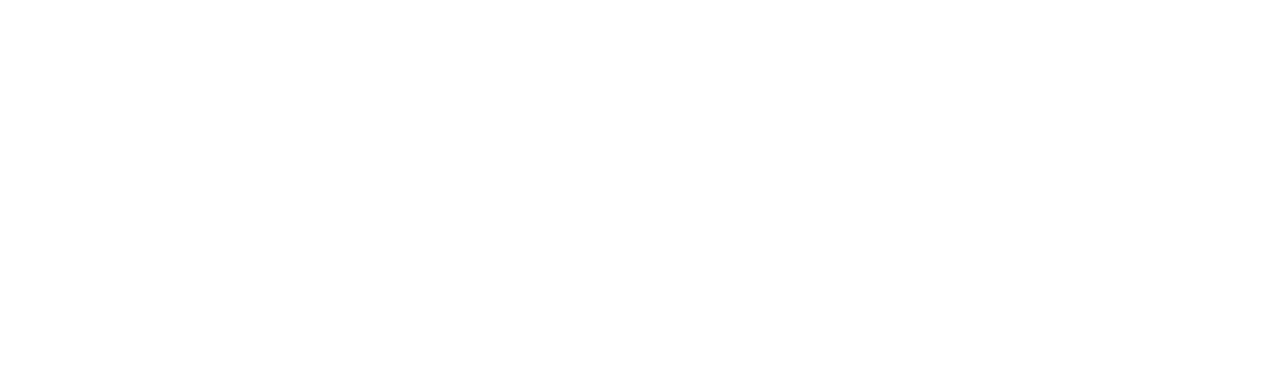
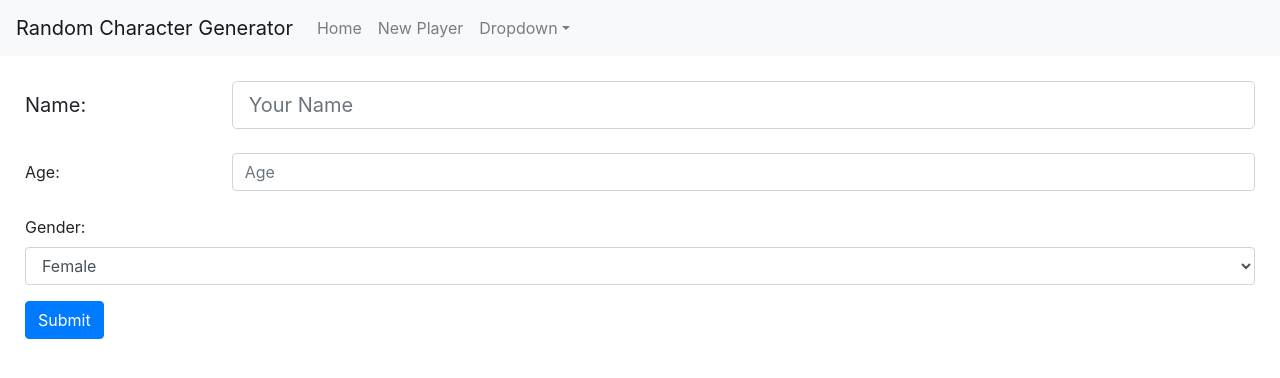
Before and after one commit to jackrobinrye/react_redux_project_5, a React (Create React App) app in the folder rcg_frontend/: page /new-player in a window 1280 px wide. Shown: the top 378 px of the page. Built offline with nearby package versions, Linux system fonts and the light colour scheme.

Commit message:
barebones of new player form set up

```diff
--- a/rcg_frontend/src/containers/App.js
+++ b/rcg_frontend/src/containers/App.js
@@ -5,6 +5,7 @@
 } from 'react-router-dom';
 // import './App.css';
 import Home from './Home';
+import NewPlayer from './NewPlayer';
 
 class App extends Component {
 
@@ -14,9 +15,8 @@
         <div>
           {/* {console.log(this.state)} */}
 
-          <Route exact path="/" render={() => <Home />}
-
-            />
+          <Route exact path="/" render={() => <Home />} />
+          <Route exact path="/new-player" render={() => <NewPlayer />} />
           {/* <Route path='/movies' render={routerProps => <MoviesPage {...routerProps} movies={this.state.movies}/>} /> */}
         </div>
       </Router>
--- a/rcg_frontend/src/containers/NewPlayer.js
+++ b/rcg_frontend/src/containers/NewPlayer.js
@@ -1,5 +1,8 @@
 import React, { Component } from 'react';
 import Header from '../components/Header';
+import Form from 'react-bootstrap/Form'
+import Col from 'react-bootstrap/Col'
+import Button from 'react-bootstrap/Button'
 
 export default class NewPlayer extends Component {
     constuctor() {
@@ -10,9 +13,43 @@
         return (
             <div>
                 <Header />
-                <Form>
-
-                </Form>
+                    <Form style={{padding: "25px"}}>
+                        <Form.Group>
+                            <Form.Row>
+                                <Form.Label column="lg" lg={2}>
+                                    Name:
+                                </Form.Label>
+                                <Col>
+                                    <Form.Control size="lg" type="text" placeholder="Your Name" />
+                                </Col>
+                            </Form.Row>
+                            <br />
+                            <Form.Row>
+                                <Form.Label column lg={2}>
+                                    Age:
+                                </Form.Label>
+                                <Col>
+                                    <Form.Control type="number" placeholder="Age" />
+                                </Col>
+                            </Form.Row>
+                            <br />
+                            <Form.Label>Gender: </Form.Label>
+                            {/* GET DEFAULT VALUE TO WORK */}
+                            <Form.Control as="select" defaultValue="Choose...">
+                                <option>Female</option>
+                                <option>Male</option>
+                                <option>Non-binary</option>
+                                <option>Agender</option>
+                                <option>Genderfluid</option>
+                                <option>Genderqueer</option>
+                                <option>Bigender</option>
+                                <option>Polygender</option>
+                            </Form.Control>
+                        </Form.Group>
+                        <Button variant="primary" type="submit">
+                            Submit
+                        </Button>
+                    </Form>
             </div>
         )
     }
```
